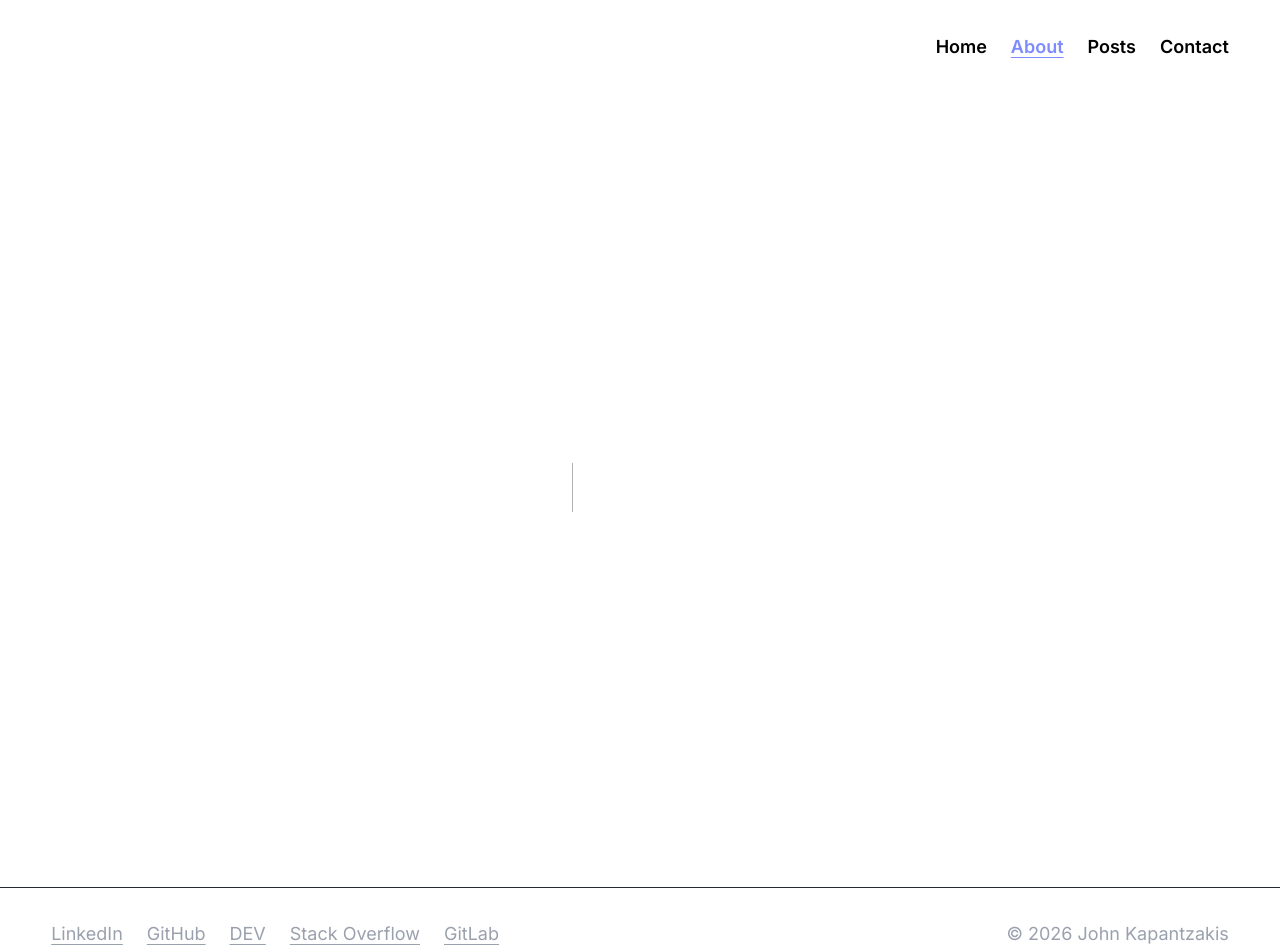
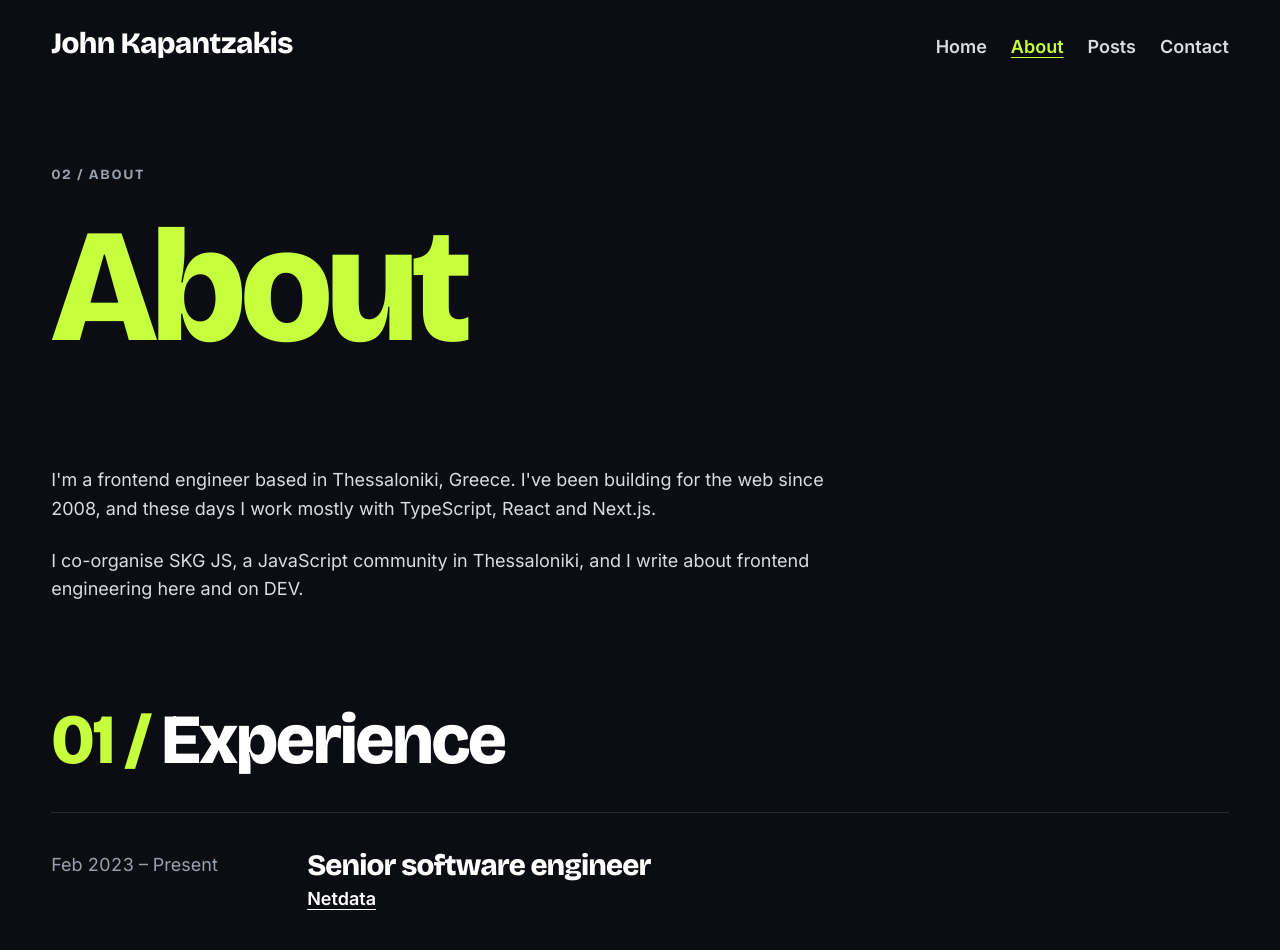
Before and after one commit to kapantzak/kapantzakis.gr, a Next.js app: page /about in a window 1280 px wide. Before the commit this address had no page. Shown: the top 950 px of the page. Built offline with nearby package versions, Linux system fonts and the light colour scheme.

Commit message:
Add About page with experience, education and community timelines

```diff
--- /dev/null
+++ b/app/about/page.tsx
@@ -0,0 +1,61 @@
+import type { Metadata } from "next";
+import { PageHeader } from "@/components/PageHeader";
+import { PageMain } from "@/components/PageMain";
+import { Prose } from "@/components/Prose";
+import { Section } from "@/components/Section";
+import { Timeline, type TimelineEntry } from "@/components/Timeline";
+import { profile } from "@/content/profile";
+
+export const metadata: Metadata = {
+  title: "About",
+  description: `${profile.role} based in Thessaloniki, Greece.`,
+  alternates: { canonical: "/about" },
+};
+
+const experience: TimelineEntry[] = profile.experience.map((role) => ({
+  id: `${role.org}-${role.period.start}`,
+  period: role.period,
+  title: role.title,
+  org: role.org,
+  orgUrl: role.orgUrl,
+  meta: role.stack.length > 0 ? role.stack.join(" · ") : undefined,
+}));
+
+const education: TimelineEntry[] = profile.education.map((degree) => ({
+  id: `${degree.institution}-${degree.period.start}`,
+  period: degree.period,
+  title: degree.degree,
+  org: degree.institution,
+  link: degree.thesis,
+}));
+
+const community: TimelineEntry[] = profile.community.map((entry) => ({
+  id: `${entry.org}-${entry.period.start}`,
+  period: entry.period,
+  title: entry.title,
+  org: entry.org,
+  orgUrl: entry.orgUrl,
+  description: entry.summary,
+}));
+
+export default function AboutPage() {
+  return (
+    <PageMain accent="lime">
+      <PageHeader eyebrow="02 / About" title="About" />
+      <Prose>
+        {profile.intro.map((paragraph) => (
+          <p key={paragraph}>{paragraph}</p>
+        ))}
+      </Prose>
+      <Section index="01" title="Experience">
+        <Timeline entries={experience} />
+      </Section>
+      <Section index="02" title="Education">
+        <Timeline entries={education} />
+      </Section>
+      <Section index="03" title="Community">
+        <Timeline entries={community} />
+      </Section>
+    </PageMain>
+  );
+}
--- /dev/null
+++ b/components/Timeline.module.css
@@ -0,0 +1,45 @@
+.timeline {
+  margin: 0;
+  padding: 0;
+  list-style: none;
+  border-top: 1px solid var(--color-rule);
+}
+
+.entry {
+  display: grid;
+  grid-template-columns: minmax(8rem, 14rem) 1fr;
+  gap: 0.5rem 2rem;
+  padding: clamp(1.25rem, 3vw, 2.5rem) 0;
+  border-bottom: 1px solid var(--color-rule);
+}
+
+.period {
+  color: var(--color-muted);
+  font-variant-numeric: tabular-nums;
+}
+
+.body {
+  display: grid;
+  gap: 0.35rem;
+  max-width: var(--measure);
+}
+
+.title {
+  font-size: var(--text-h3);
+  font-weight: 800;
+}
+
+.org {
+  font-weight: 600;
+  color: var(--color-fg-strong);
+}
+
+.meta {
+  color: var(--color-muted);
+}
+
+@media (max-width: 40rem) {
+  .entry {
+    grid-template-columns: 1fr;
+  }
+}
--- /dev/null
+++ b/components/Timeline.tsx
@@ -0,0 +1,54 @@
+import { formatPeriod, type Period } from "@/lib/period";
+import styles from "./Timeline.module.css";
+
+export type TimelineEntry = {
+  id: string;
+  period: Period;
+  title: string;
+  org: string;
+  orgUrl?: string;
+  meta?: string;
+  description?: string;
+  link?: { label: string; url: string };
+};
+
+export function Timeline({ entries }: { entries: TimelineEntry[] }) {
+  return (
+    <ol className={styles.timeline}>
+      {entries.map((entry) => (
+        <li key={entry.id} className={styles.entry}>
+          <p className={styles.period}>{formatPeriod(entry.period)}</p>
+          <div className={styles.body}>
+            <h3 className={styles.title}>{entry.title}</h3>
+            <p className={styles.org}>
+              {entry.orgUrl ? (
+                <a
+                  href={entry.orgUrl}
+                  target="_blank"
+                  rel="noopener noreferrer"
+                >
+                  {entry.org}
+                </a>
+              ) : (
+                entry.org
+              )}
+            </p>
+            {entry.meta ? <p className={styles.meta}>{entry.meta}</p> : null}
+            {entry.description ? <p>{entry.description}</p> : null}
+            {entry.link ? (
+              <p>
+                <a
+                  href={entry.link.url}
+                  target="_blank"
+                  rel="noopener noreferrer"
+                >
+                  {entry.link.label}
+                </a>
+              </p>
+            ) : null}
+          </div>
+        </li>
+      ))}
+    </ol>
+  );
+}
```
Also changed, not shown: 2 other files (tests, documents, lock files or other folders).
